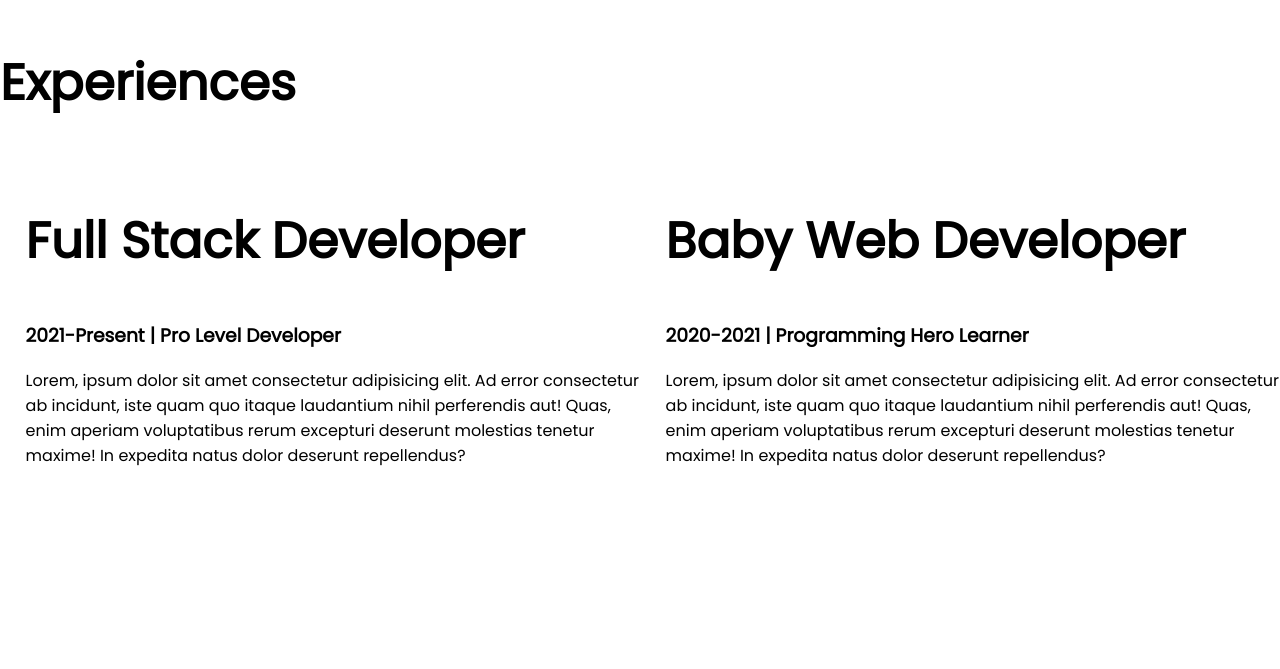
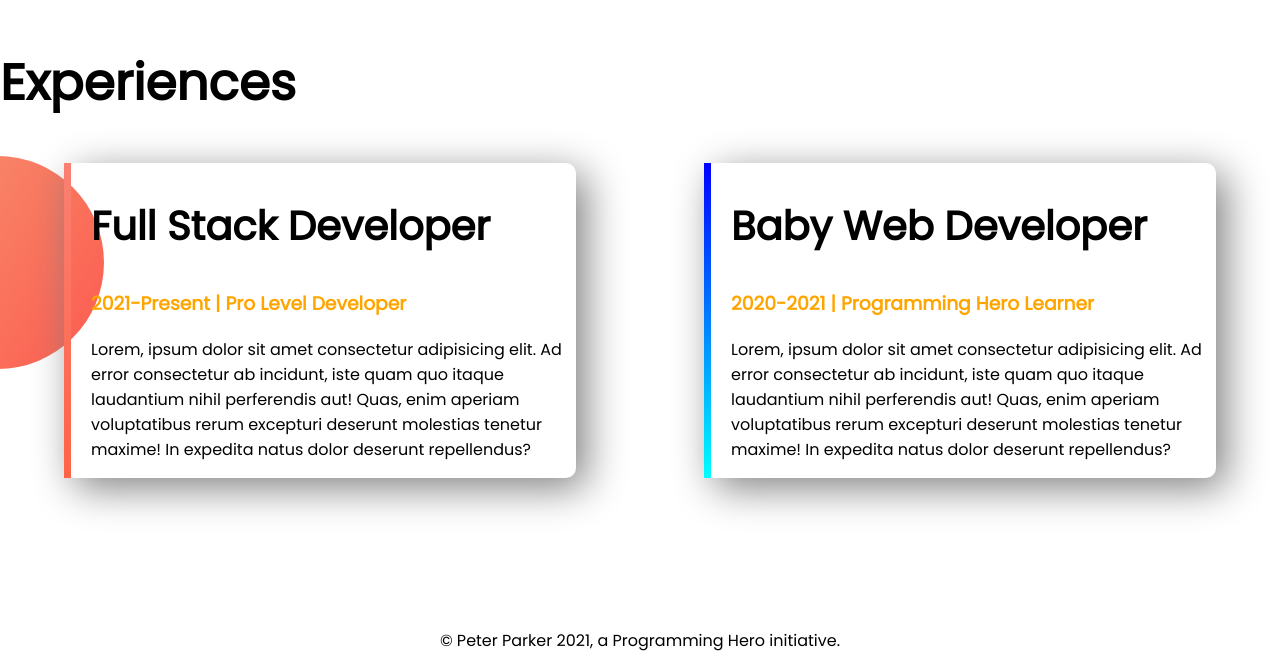
Before and after one commit to FazleRabbiRana/ph-cwdc-developer-portfolio, a plain HTML site: page index.html in a window 1280 px wide. Shown: the part 1228-1897 px from the top of the page. Before the commit the page ends 1862 px from the top, so only its background shows below. Drawn offline with Linux system fonts and the light colour scheme.

Commit message:
experience style and footer added

```diff
--- a/index.html
+++ b/index.html
@@ -41,17 +41,21 @@
 		<h1>Experiences</h1>
 
 		<div class="flexible-container">
-			<div class="half-width">
-				<h1>Full Stack Developer</h1>
-				<h3>2021-Present | Pro Level Developer</h3>
+			<div id="full-stack-experience" class="experience-item">
+				<h2>Full Stack Developer</h2>
+				<h3 class="orange-color">2021-Present | Pro Level Developer</h3>
 				<p>Lorem, ipsum dolor sit amet consectetur adipisicing elit. Ad error consectetur ab incidunt, iste quam quo itaque laudantium nihil perferendis aut! Quas, enim aperiam voluptatibus rerum excepturi deserunt molestias tenetur maxime! In expedita natus dolor deserunt repellendus?</p>
 			</div>
-			<div class="half-width">
-				<h1>Baby Web Developer</h1>
-				<h3>2020-2021 | Programming Hero Learner</h3>
+			<div id="web-dev-experience" class="experience-item">
+				<h2>Baby Web Developer</h2>
+				<h3 class="orange-color">2020-2021 | Programming Hero Learner</h3>
 				<p>Lorem, ipsum dolor sit amet consectetur adipisicing elit. Ad error consectetur ab incidunt, iste quam quo itaque laudantium nihil perferendis aut! Quas, enim aperiam voluptatibus rerum excepturi deserunt molestias tenetur maxime! In expedita natus dolor deserunt repellendus?</p>
 			</div>
 		</div>
 	</section>
+
+	<footer>
+		<p>© Peter Parker 2021, a Programming Hero initiative.</p>
+	</footer>
 </body>
 </html>
--- a/style.css
+++ b/style.css
@@ -5,6 +5,10 @@ body {
 
 h1 {
 	font-size: 50px;
+}
+
+h2 {
+	font-size: 40px;
 }
 
 .orange-color {
@@ -45,3 +49,34 @@ h1 {
 	background-repeat: no-repeat;
 	background-position: right;
 }
+
+.experience-area {
+	background-image: url(./images/exp-bg.png);
+	background-repeat: no-repeat;
+	background-position: left;
+}
+
+.experience-item {
+	width: 40%;
+	margin-left: 5%;
+	margin-right: 5%;
+	padding-left: 20px;
+	border-radius: 10px;
+	box-shadow: 10px 10px 40px gray;
+}
+
+#web-dev-experience {
+	border-left: 7px solid;
+	border-image: linear-gradient(blue, cyan);
+	border-image-slice: 1;
+}
+
+#full-stack-experience {
+	border-left: 7px solid;
+	border-image: linear-gradient(salmon, tomato);
+	border-image-slice: 1;
+}
+
+footer p {
+	text-align: center;
+}
```
Also changed, not shown: images/exp-bg.png (added).
